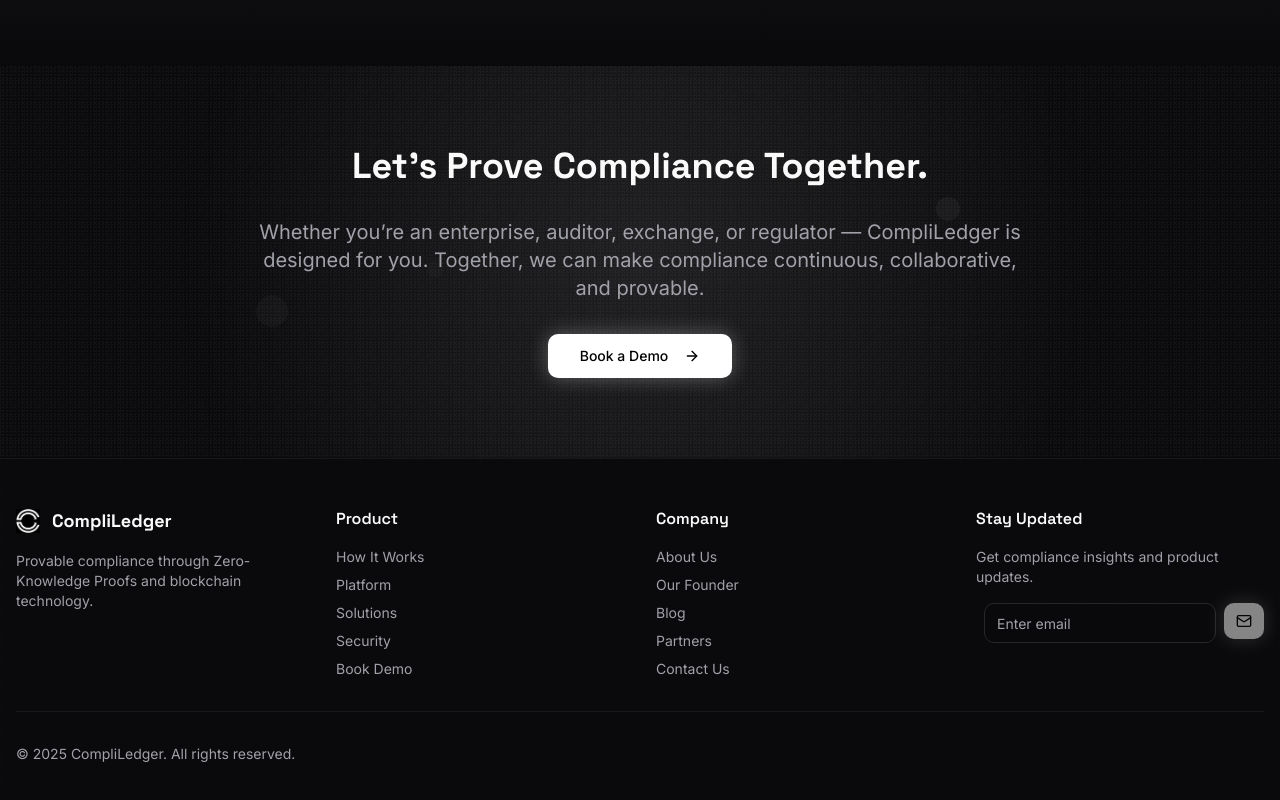
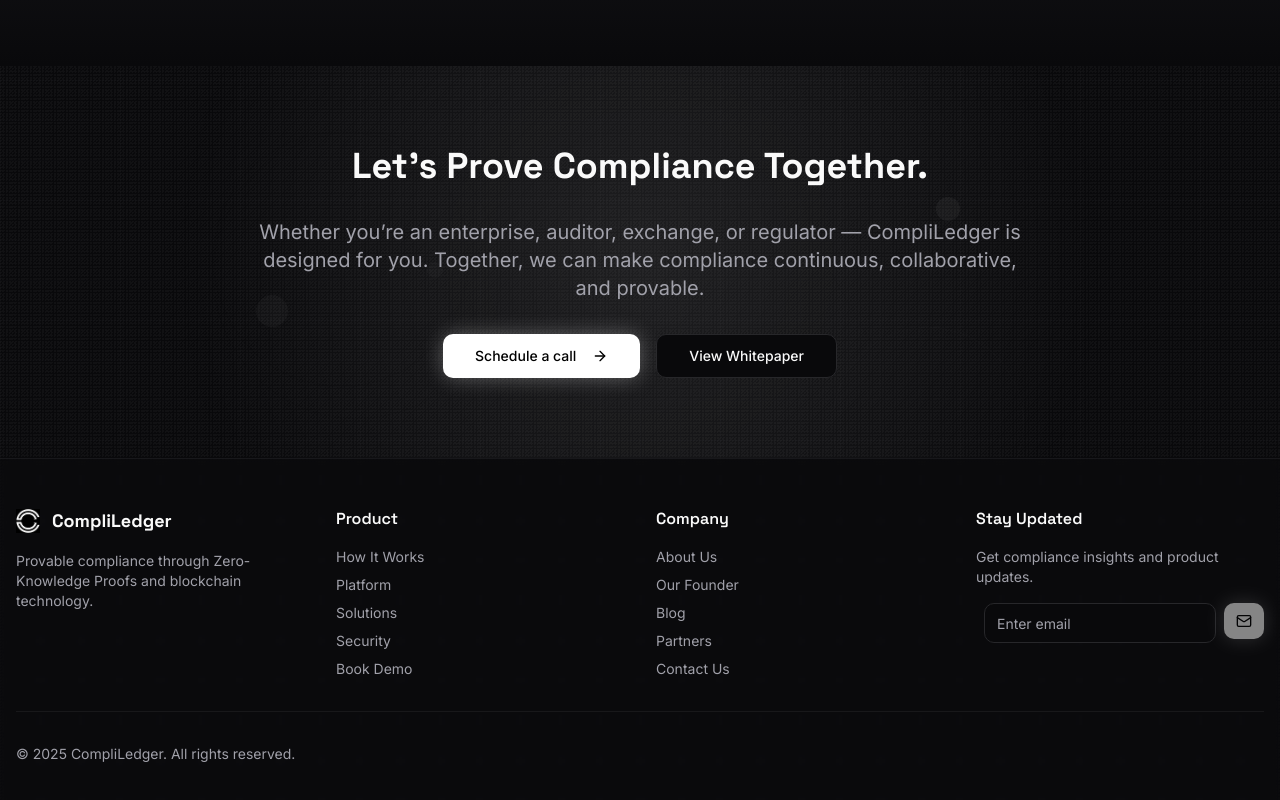
Before and after one commit to parthsharma17prs/compile-og, a React (Vite) app: page /about in a window 1280 px wide. Shown: the part 4240-5040 px from the top of the page. Built offline with nearby package versions, Linux system fonts and the light colour scheme.

Commit message:
added WhitePaper

```diff
--- a/src/pages/About.tsx
+++ b/src/pages/About.tsx
@@ -313,12 +313,19 @@ const About = () => {
           <div className="max-w-3xl mx-auto space-y-8">
             <h2 className="text-3xl md:text-4xl font-space-grotesk font-bold">Let’s Prove Compliance Together.</h2>
             <p className="text-xl text-muted-foreground">Whether you’re an enterprise, auditor, exchange, or regulator — CompliLedger is designed for you. Together, we can make compliance continuous, collaborative, and provable.</p>
-            <Link to="/demo" className="inline-block mt-8">
-              <Button size="lg" className="btn-glow transition-transform motion-safe:hover:-translate-y-0.5">
-                Book a Demo
-                <ArrowRight className="ml-2 h-5 w-5" />
+            <div className="flex flex-col sm:flex-row gap-4 justify-center sm:justify-center mt-8">
+              <Link to="/demo">
+                <Button size="lg" className="btn-glow transition-transform motion-safe:hover:-translate-y-0.5">
+                  Schedule a call
+                  <ArrowRight className="ml-2 h-5 w-5" />
+                </Button>
+              </Link>
+              <Button size="lg" variant="outline" asChild>
+                <a href="https://docs.google.com/document/d/1mPCmvQioDrfeFYTgTwlpI49EDOKIP5gJ" target="_blank" rel="noopener noreferrer">
+                  View Whitepaper
+                </a>
               </Button>
-            </Link>
+            </div>
           </div>
         </div>
       </Section>
--- a/src/pages/Contact.tsx
+++ b/src/pages/Contact.tsx
@@ -348,10 +348,15 @@ const Contact = () => {
             <div className="flex flex-col sm:flex-row justify-center gap-4 mt-8">
               <Link to="/demo" className="w-full sm:w-auto">
                 <Button size="lg" className="w-full sm:w-auto btn-glow transition-transform motion-safe:hover:-translate-y-0.5">
-                  Book a Demo
+                  Schedule a call
                   <ArrowRight className="ml-2 h-5 w-5" />
                 </Button>
               </Link>
+              <Button size="lg" variant="outline" className="w-full sm:w-auto border-2 border-foreground/20 hover:bg-foreground/5 transition-colors" asChild>
+                <a href="https://docs.google.com/document/d/1mPCmvQioDrfeFYTgTwlpI49EDOKIP5gJ" target="_blank" rel="noopener noreferrer">
+                  View Whitepaper
+                </a>
+              </Button>
               <Link to="/contact" className="w-full sm:w-auto">
                 <Button size="lg" variant="outline" className="w-full sm:w-auto border-2 border-foreground/20 hover:bg-foreground/5 transition-colors">
                   Talk to Sales
--- a/src/pages/HowItWorks.tsx
+++ b/src/pages/HowItWorks.tsx
@@ -233,10 +233,15 @@ const HowItWorks = () => {
             <div className="flex flex-wrap justify-center gap-4 pt-2">
               <Link to="/demo">
                 <Button size="lg" className="btn-glow px-8">
-                  Book a Demo
+                  Schedule a call
                   <ArrowRight className="ml-2 h-5 w-5" />
                 </Button>
               </Link>
+              <Button variant="outline" size="lg" className="px-8" asChild>
+                <a href="https://docs.google.com/document/d/1mPCmvQioDrfeFYTgTwlpI49EDOKIP5gJ" target="_blank" rel="noopener noreferrer">
+                  View Whitepaper
+                </a>
+              </Button>
               <Link to="/solutions">
                 <Button variant="outline" size="lg" className="px-8">
                   Explore Solutions
--- a/src/pages/Index.tsx
+++ b/src/pages/Index.tsx
@@ -615,10 +615,15 @@ const Index = () => {
           <div className="flex flex-col sm:flex-row gap-6 justify-center items-center">
             <Link to="/demo">
               <Button size="lg" className="px-8 py-4 text-lg">
-                Schedule a Demo
+                Schedule a call
                 <ArrowRight className="ml-2 h-5 w-5" />
               </Button>
             </Link>
+            <Button variant="outline" size="lg" className="px-8 py-4 text-lg" asChild>
+              <a href="https://docs.google.com/document/d/1mPCmvQioDrfeFYTgTwlpI49EDOKIP5gJ" target="_blank" rel="noopener noreferrer">
+                View Whitepaper
+              </a>
+            </Button>
             <Link to="/how-it-works">
               <Button variant="outline" size="lg" className="px-8 py-4 text-lg">
                 Explore the Technology
--- a/src/pages/Partners.tsx
+++ b/src/pages/Partners.tsx
@@ -281,9 +281,14 @@ const Partners = () => {
                   </Button>
                   <Link to="/demo">
                     <Button size="lg" variant="outline" className="btn-glow px-8">
-                      Schedule Discussion
+                      Schedule a call
                     </Button>
                   </Link>
+                  <Button size="lg" variant="outline" className="px-8" asChild>
+                    <a href="https://docs.google.com/document/d/1mPCmvQioDrfeFYTgTwlpI49EDOKIP5gJ" target="_blank" rel="noopener noreferrer">
+                      View Whitepaper
+                    </a>
+                  </Button>
                 </div>
               </div>
             </Card>
--- a/src/pages/Platform.tsx
+++ b/src/pages/Platform.tsx
@@ -417,10 +417,15 @@ const Platform = () => {
             <div className="flex flex-wrap justify-center gap-4 pt-2">
               <Link to="/demo">
                 <Button size="lg" className="btn-glow px-8">
-                  Book a Demo
+                  Schedule a call
                   <ArrowRight className="ml-2 h-5 w-5" />
                 </Button>
               </Link>
+              <Button variant="outline" size="lg" className="px-8" asChild>
+                <a href="https://docs.google.com/document/d/1mPCmvQioDrfeFYTgTwlpI49EDOKIP5gJ" target="_blank" rel="noopener noreferrer">
+                  View Whitepaper
+                </a>
+              </Button>
               <Link to="/solutions">
                 <Button variant="outline" size="lg" className="px-8">
                   Explore Solutions
--- a/src/pages/Pricing.tsx
+++ b/src/pages/Pricing.tsx
@@ -258,10 +258,13 @@ const Pricing = () => {
             <div className="flex flex-col sm:flex-row gap-4 justify-center items-center">
               <Link to="/demo">
                 <Button size="lg" className="btn-glow">
-                  Book a Demo
+                  Schedule a call
                   <ArrowRight className="ml-2 h-5 w-5" />
                 </Button>
               </Link>
+              <Button variant="outline" size="lg" asChild>
+                <a href="https://docs.google.com/document/d/1mPCmvQioDrfeFYTgTwlpI49EDOKIP5gJ" target="_blank" rel="noopener noreferrer">View Whitepaper</a>
+              </Button>
               <Button variant="outline" size="lg" asChild>
                 <a href="mailto:sales@compliledger.com?subject=Pricing%20Inquiry">Talk to Sales</a>
               </Button>
--- a/src/pages/Security.tsx
+++ b/src/pages/Security.tsx
@@ -515,10 +515,15 @@ const Security = () => {
             <div className="flex flex-wrap justify-center gap-4 pt-2">
               <Link to="/demo">
                 <Button size="lg" className="btn-glow px-8">
-                  Book a Demo
+                  Schedule a call
                   <ArrowRight className="ml-2 h-5 w-5" />
                 </Button>
               </Link>
+              <Button variant="outline" size="lg" className="px-8" asChild>
+                <a href="https://docs.google.com/document/d/1mPCmvQioDrfeFYTgTwlpI49EDOKIP5gJ" target="_blank" rel="noopener noreferrer">
+                  View Whitepaper
+                </a>
+              </Button>
               <Link to="/how-it-works">
                 <Button variant="outline" size="lg" className="px-8">
 Explore How It Works
--- a/src/pages/Solutions.tsx
+++ b/src/pages/Solutions.tsx
@@ -282,10 +282,15 @@ const Solutions = () => {
             <div className="flex flex-col sm:flex-row gap-4 justify-center items-center">
               <Link to="/demo">
                 <Button size="lg" className="btn-glow">
-                  Book a Demo
+                  Schedule a call
                   <ArrowRight className="ml-2 h-5 w-5" />
                 </Button>
               </Link>
+              <Button variant="outline" size="lg" asChild>
+                <a href="https://docs.google.com/document/d/1mPCmvQioDrfeFYTgTwlpI49EDOKIP5gJ" target="_blank" rel="noopener noreferrer">
+                  View Whitepaper
+                </a>
+              </Button>
               <Link to="/platform">
                 <Button variant="outline" size="lg">
                   Explore Platform
```
